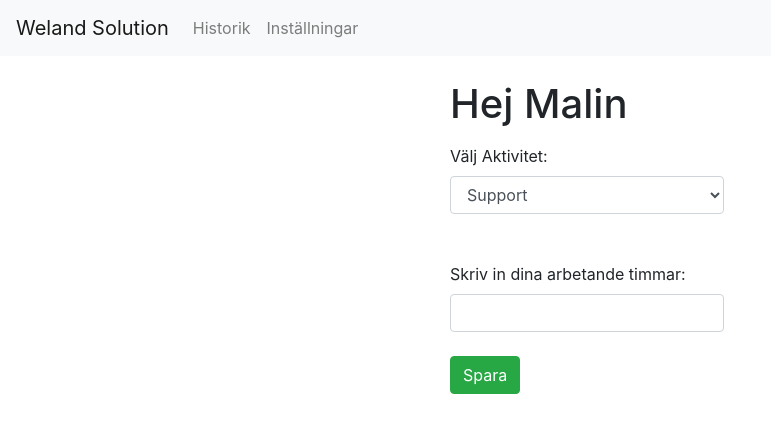
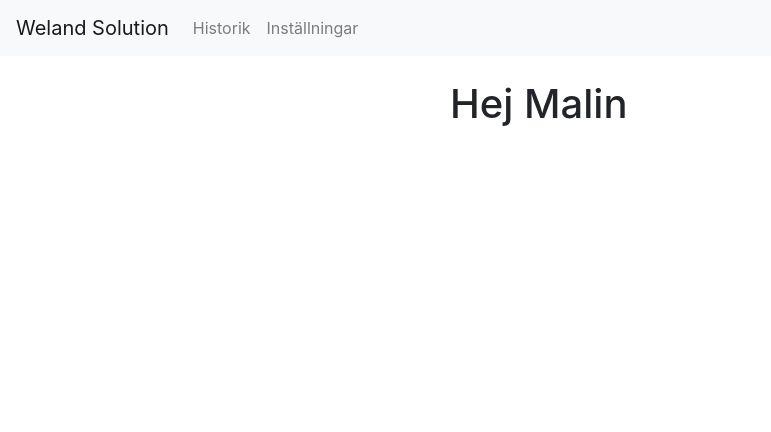
Before and after one commit to Malin88widen/Weland-tidsloggen, a React (Create React App) app: page / in a window 1280 px wide. Shown: the top 432 px of the page, without its empty margins (0-771 px from the left). Built offline with nearby package versions, Linux system fonts and the light colour scheme.

Commit message:
kommenterat ut

```diff
--- a/src/App.js
+++ b/src/App.js
@@ -27,12 +27,12 @@ class App extends Component {
               </h1>
             </div>
 
-            <div class="row">
+            {/* <div class="row">
               <div class="col-sm-4"></div>
               <p>
                 <Form />
               </p>
-            </div>
+            </div> */}
 
             {/* <div class="row">
               <div class="col-sm-4"></div>
```
